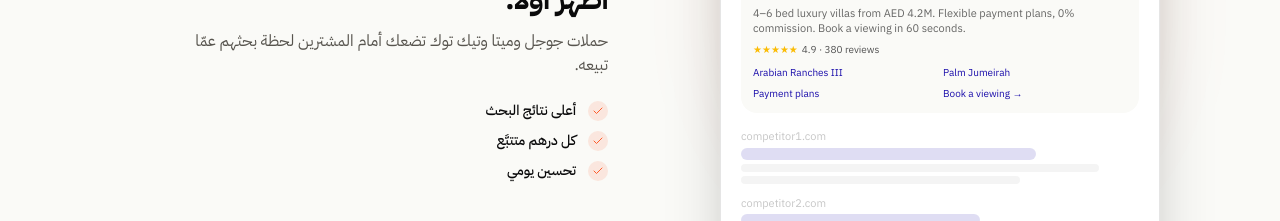
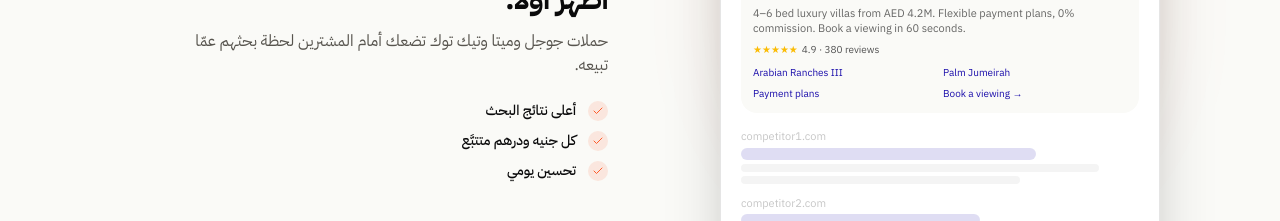
Before and after one commit to mohanadbarakattt/autoleadss, a React (Vite) app: page /ar in a window 1280 px wide. Shown: the part 2660-2881 px from the top of the page. Built offline with nearby package versions, Linux system fonts and the light colour scheme; no server answers; a web font is replaced by a local one.

Commit message:
Make the Google Ads services bullet currency-neutral too
Same fix as the chatbot's 'ads' response — the homepage services
section had the identical 'every dirham tracked' bullet shown to all
visitors regardless of market (UAE vs Egypt).

```diff
--- a/src/i18n/translations.ts
+++ b/src/i18n/translations.ts
@@ -47,7 +47,7 @@ const en = {
         tag: 'Google & Paid Ads',
         title: 'Show up first.',
         body: 'Google, Meta, and TikTok campaigns that put you in front of buyers the moment they’re searching.',
-        points: ['Top of the search results', 'Every dirham tracked', 'Optimized every day'],
+        points: ['Top of the search results', 'Every cent tracked', 'Optimized every day'],
       },
       {
         tag: 'Social Media',
@@ -319,7 +319,7 @@ const ar: Dict = {
         tag: 'إعلانات جوجل والمدفوعة',
         title: 'اظهر أوّلاً.',
         body: 'حملات جوجل وميتا وتيك توك تضعك أمام المشترين لحظة بحثهم عمّا تبيعه.',
-        points: ['أعلى نتائج البحث', 'كل درهم متتبَّع', 'تحسين يومي'],
+        points: ['أعلى نتائج البحث', 'كل جنيه ودرهم متتبَّع', 'تحسين يومي'],
       },
       {
         tag: 'السوشيال ميديا',
```
